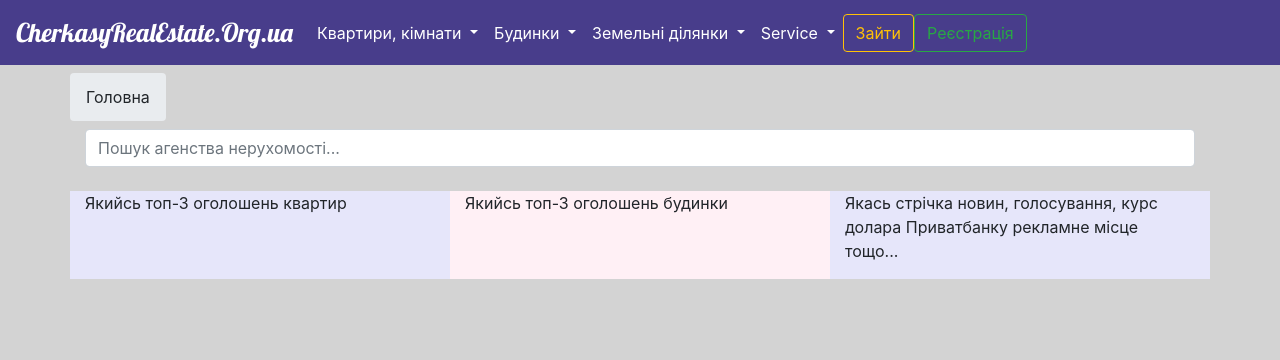
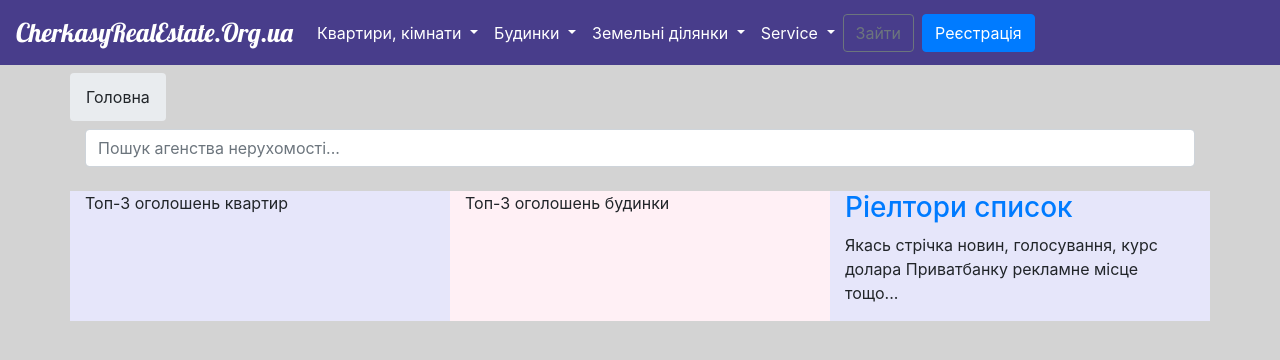
Before and after one commit to kivaschenko/realty, a Django app: page / in a window 1280 px wide. Shown: the top 360 px of the page. Run offline with Django 3.2, Linux system fonts and the light colour scheme; data that the repository does not hold is empty; parts of the project's set-up code (start-up, migrations or seed data) failed here and were passed over; some libraries are stand-ins or nearby versions.

Commit message:
modified realtor list

```diff
--- a/myproject/realtor/urls.py
+++ b/myproject/realtor/urls.py
@@ -5,6 +5,7 @@ urlpatterns = [
     path('create/', create_realtor, name='create_realtor'),
     path('<int:pk>/', realtor, name='realtor'),
     path('<int:pk>/edit/', edit_realtor, name='edit_realtor'),
+    path('list/', RealtorList.as_view(), name="realtor_list"),
 ]
 
 urlpatterns += [
--- a/myproject/templates/home.html
+++ b/myproject/templates/home.html
@@ -16,14 +16,15 @@
 <div class="row">
   <!-- first column -->
   <div class="col-sm-4" style="background-color:lavender;">
-<p>Якийсь топ-3 оголошень квартир</p>
+<p>Топ-3 оголошень квартир</p>
   </div>
   <!--second column-->
   <div class="col-sm-4" style="background-color:lavenderblush;">
-<p>Якийсь топ-3 оголошень будинки</p>
+<p>Топ-3 оголошень будинки</p>
   </div>
   <!--third column-->
   <div class="col-sm-4" style="background-color:lavender;">
+    <h3><a href="{%url 'realtor_list'%}">Ріелтори список</a></h3>
     <p>Якась стрічка новин, голосування, курс долара Приватбанку рекламне місце тощо...</p>
   </div>
 </div>
--- a/myproject/templates/include/navbar.html
+++ b/myproject/templates/include/navbar.html
@@ -82,13 +82,13 @@
 
     </ul>
     <form class="form-inline my-2 my-auto">
-      <a class="btn btn-outline-danger" href="{% url 'logout' %}">Вийти</a>
+      <a class="btn btn-outline-success" href="{% url 'logout' %}">Вийти</a>
     </form>
   {% else %}
     <form class="form-inline ml-auto">
-      <a href="{% url 'login' %}" class="btn btn-outline-warning">Зайти</a>
+      <a href="{% url 'login' %}" class="btn btn-outline-secondary">Зайти</a>
 
-      <a href="{% url 'rules' %}" class="btn btn-outline-success">Реєстрація</a>
+      <a href="{% url 'rules' %}" class="btn btn-primary ml-2">Реєстрація</a>
     </form>
   {% endif %}
   </div>
```
Also changed, not shown: myproject/realtor/templates/realtor/realtor_list.html (added, +22 -0 lines).
